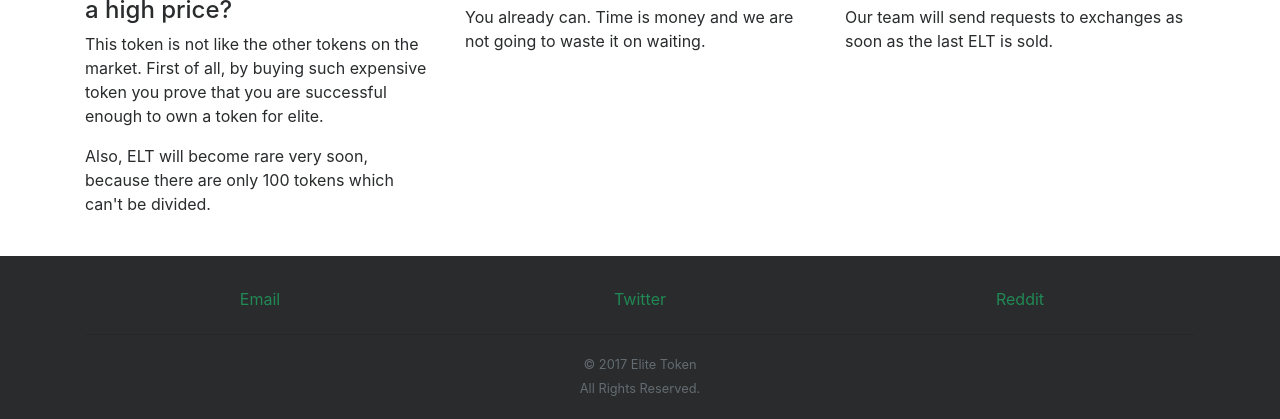
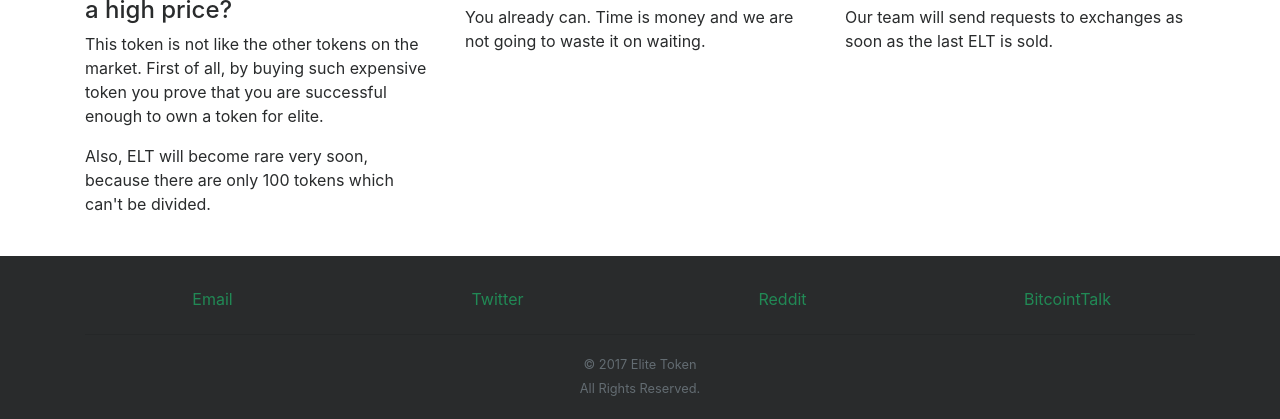
Before and after one commit to EliteToken/elitetoken.github.io, a plain HTML site: page index.html in a window 1280 px wide. Shown: the part 723-1142 px from the top of the page. Drawn offline with Linux system fonts and the light colour scheme; no server answers; a web font is replaced by a local one.

Commit message:
Update index.html

```diff
--- a/index.html
+++ b/index.html
@@ -129,6 +129,11 @@
                         <span class="hidden-sm-down">Reddit</span>
                     </a>
                 </div>
+                <div class="col">
+                    <a class="btn btn-link" href="https://bitcointalk.org/index.php?topic=2039095" target="_blank">
+                        <span class="hidden-sm-down">BitcointTalk</span>
+                    </a>
+                </div>
             </div>
             <hr />
             <p class="text-muted">
```
